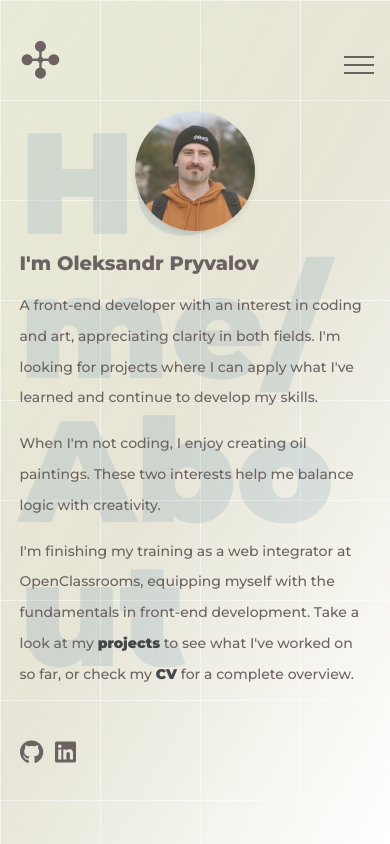
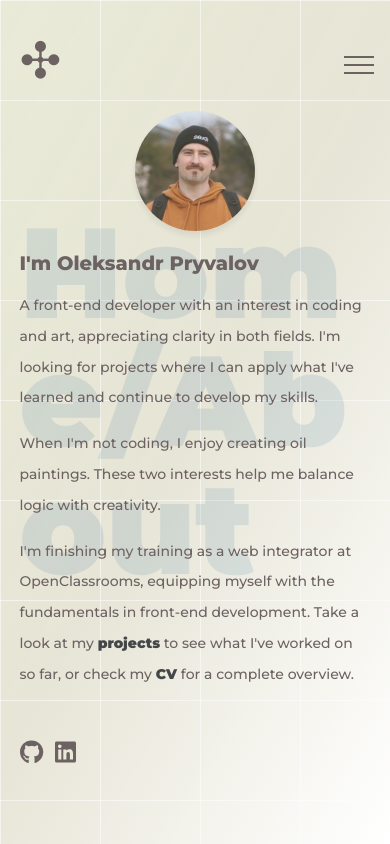
Before and after one commit to multumInParvo/my-portfolio, a React (Create React App) app: page / in a window 390 px wide. Built offline with nearby package versions, Linux system fonts and the light colour scheme.

Commit message:
add minor improvements on styles

```diff
--- a/src/components/Footer/Footer.scss
+++ b/src/components/Footer/Footer.scss
@@ -1,10 +1,10 @@
 @import '../../styles/Global.scss';
 
 .footer {
-  width: 60%;
+  width: 100%;
   display: flex;
   justify-content: start;
-  padding: 70px 20%;
+  padding: 90px 20%;
   text-align: center;
 
   .social-links {
@@ -25,8 +25,8 @@
 
 @media (max-width: 1024px) {
   .footer {
-    width: 90%;
-    padding: 70px 5%;
+    width: 100%;
+    padding: 70px 5% 50px;
   }
 }
 
--- a/src/pages/HomeAbout/HomeAbout.scss
+++ b/src/pages/HomeAbout/HomeAbout.scss
@@ -4,7 +4,8 @@
     display: flex;
     flex-direction: column;
     align-items: center;
-    min-height: 60vh;
+    justify-content: center;
+    min-height: 58vh;
     position: relative;
     padding: 0;
 
@@ -15,6 +16,7 @@
         width: 60%;
         font-size: 12rem;
         margin: 0;
+        margin-bottom: 0;
         font-weight: 900;
         color: var(--bg-letters);
         overflow-wrap: break-word;
@@ -36,6 +38,7 @@
 
 @media (max-width: 1024px) {
     .home-about-container {
+        min-height: 48vh;
         .menu-section-title {
             font-size: 11rem;
             width: 90%;
@@ -49,8 +52,8 @@
 @media (max-width: 768px) {
     .home-about-container {
         .menu-section-title {
-            margin: 0 0 20px;
-            font-size: 9rem;
+            margin: 0x;
+            font-size: 8rem;
             width: 90%;
         }
         .introduction-wrapper {
```
